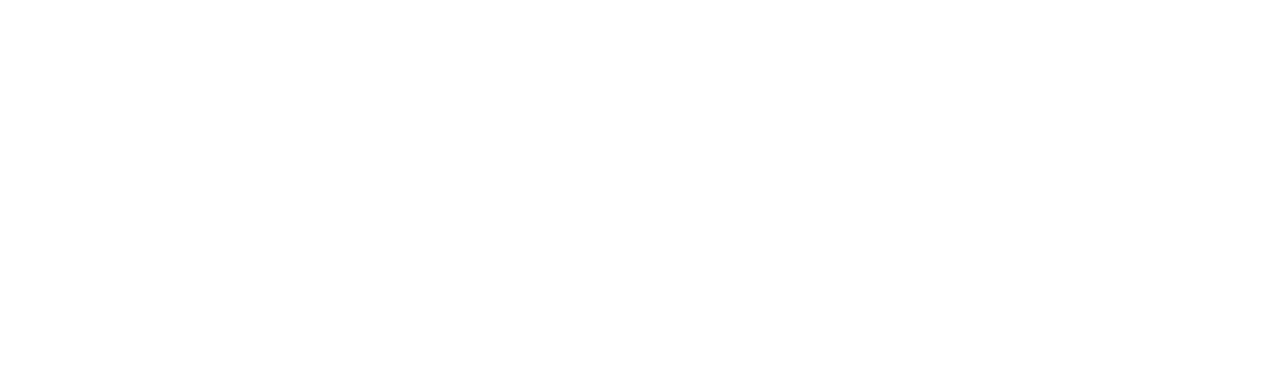
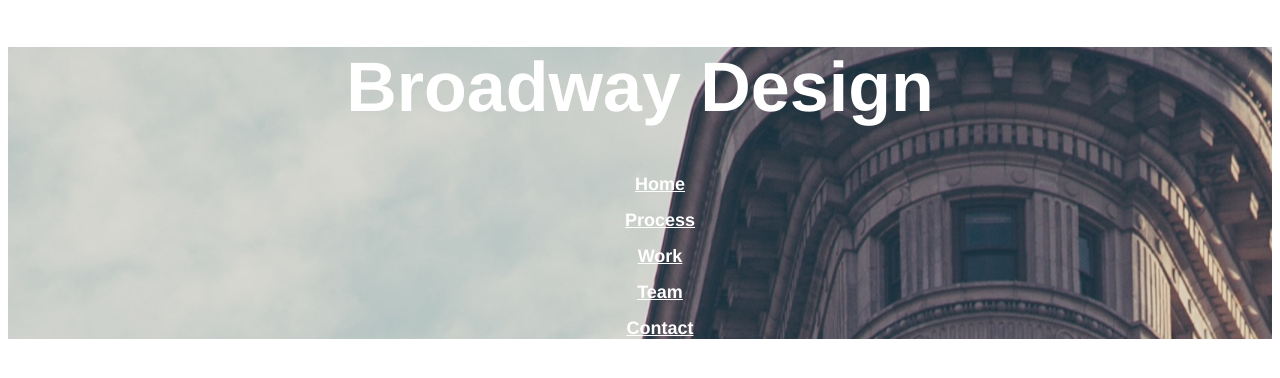
Before and after one commit to Tonyyyy1234/Broadway, a plain HTML site: page index.html in a window 1280 px wide. Drawn offline with Linux system fonts and the light colour scheme.

Commit message:
Adding Header and Nav

```diff
--- a/index.html
+++ b/index.html
@@ -10,10 +10,22 @@
 <body>
 
   <!--Main Header and Navigation Section-->
+
   <header role="banner">
+    <h1>Broadway Design</h1>
     <nav role="navigation">
+      <ul>
+        <li><a href="#">Home</a></li>
+        <div class="linkPadding">
+          <li><a href="#">Process</a></li>
+          <li><a href="#">Work</a></li>
+          <li><a href="#">Team</a></li>
+          <li><a href="#">Contact</a></li>
+        </div>
+      </ul>
     </nav>
   </header>
 
+
 </body>
 </html>
--- a/resources/css/style.css
+++ b/resources/css/style.css
@@ -0,0 +1,39 @@
+body {
+  font-family: Helvetica, sans-serif;
+  text-align: center;
+}
+
+header {
+  background-image: url("../images/the-flatiron-building.png");
+  background-position: center;
+  color: white;
+}
+
+header h1 {
+  font-size: 70px;
+}
+
+nav ul li {
+  font-size: 18px;
+  list-style: none;
+  font-weight: 600;
+}
+
+.linkPadding li {
+  padding-top: 15px;
+}
+
+a:link {
+  color: white;
+}
+
+a:visited {
+  color: white;
+}
+a:hover {
+  color: black;
+}
+
+a:active {
+  color: white;
+}
```
Also changed, not shown: 1 other file.
